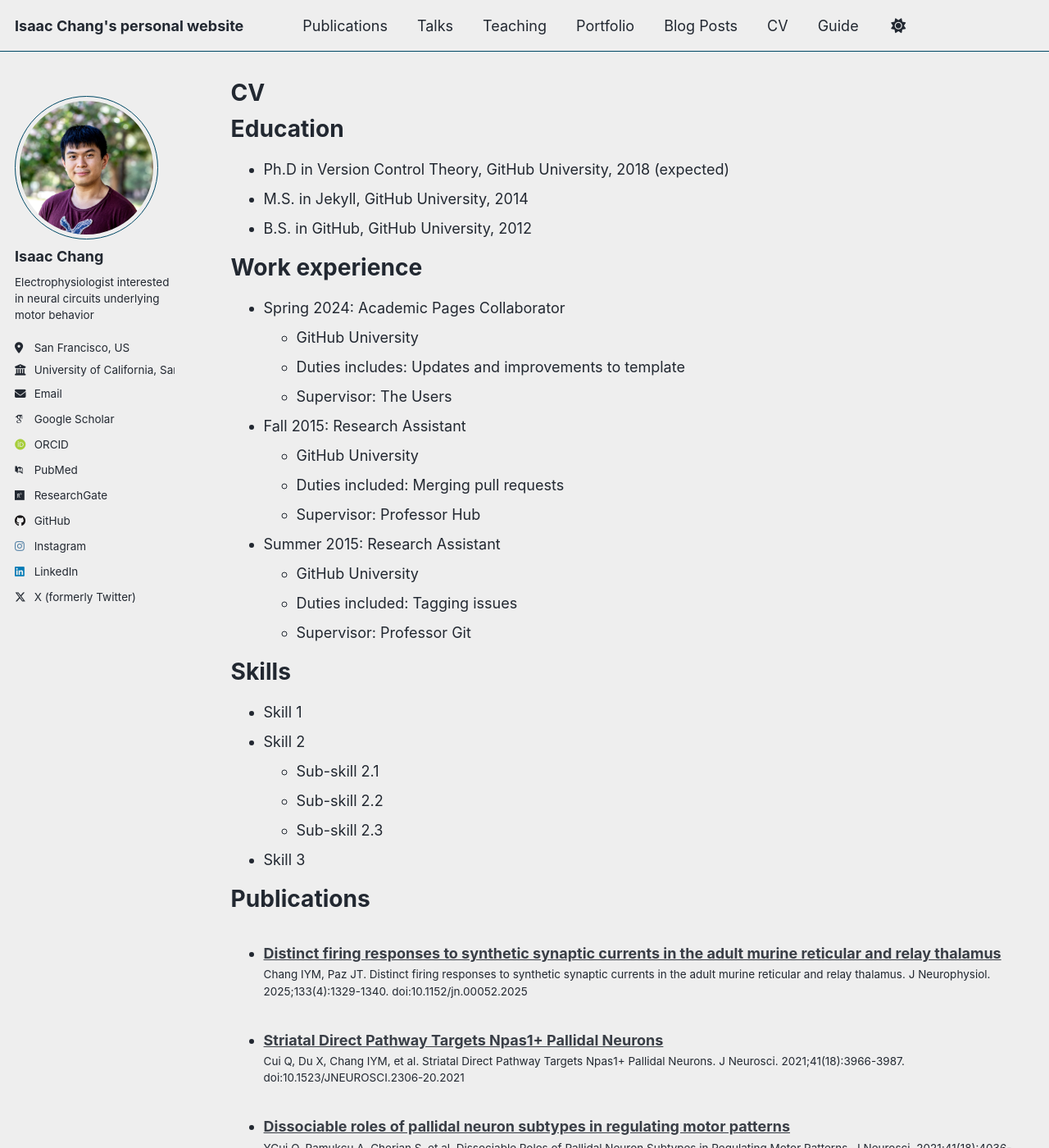
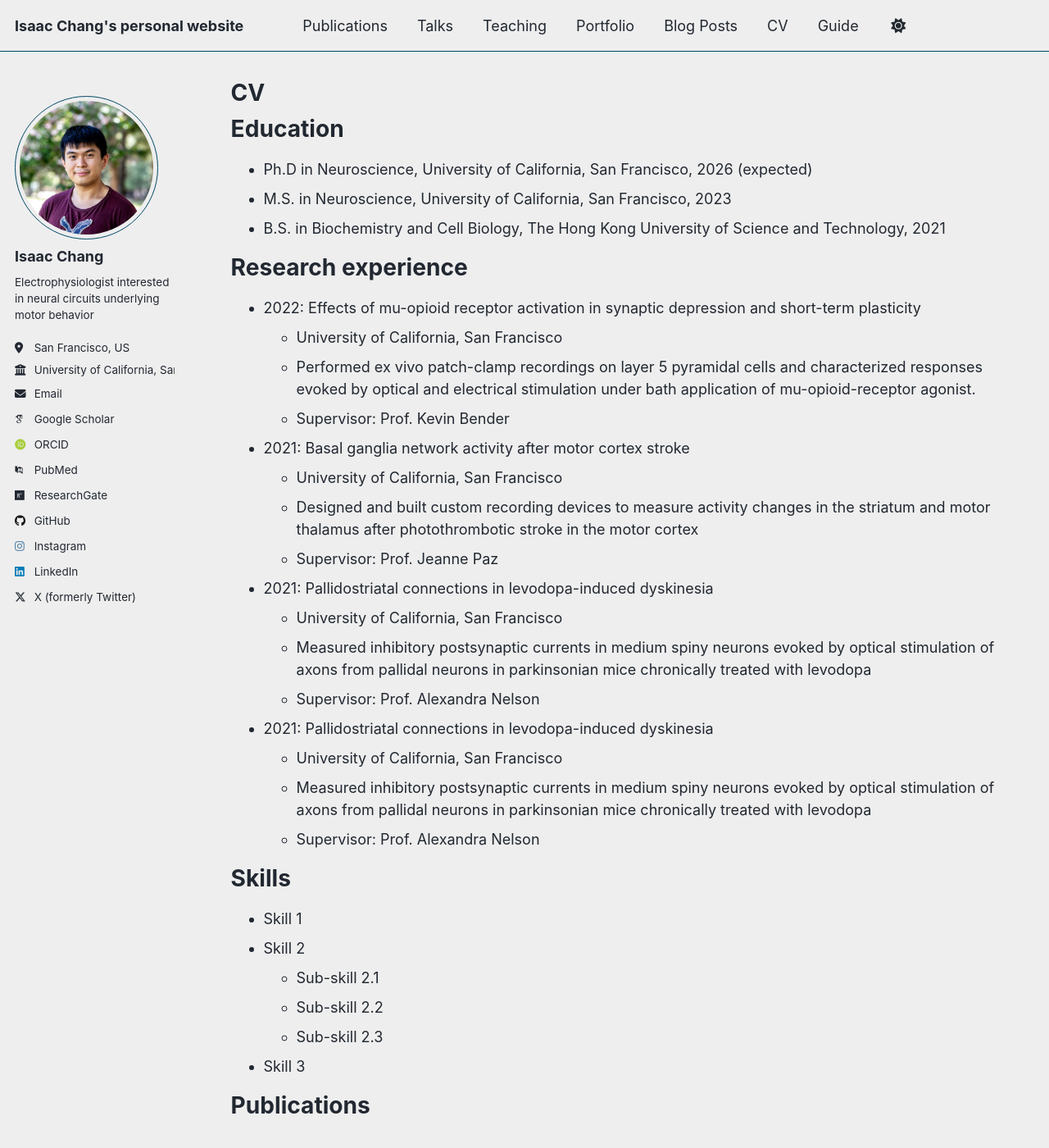
Before and after one commit to isaachkchang/isaachkchang.github.io, a Jekyll site: the page built from _pages/cv.md, in a window 1280 px wide and 1400 px high. Shown: the whole window at 82% size. Built offline with Jekyll 4.4.1, drawn with Linux system fonts in a browser that asks for light colours; some web fonts are replaced; a script that is not in the unit is left out; some of the changed text lies outside the part shown.

Commit message:
Update files

```diff
--- a/_includes/base_path
+++ b/_includes/base_path
@@ -3,3 +3,4 @@
 {% else %}
   {% assign base_path = site.github.url %}
 {% endif %}
+{% assign base_path = "" %}
--- a/_pages/cv.md
+++ b/_pages/cv.md
@@ -11,26 +11,31 @@
 
 Education
 ======
-* Ph.D in Version Control Theory, GitHub University, 2018 (expected)
-* M.S. in Jekyll, GitHub University, 2014
-* B.S. in GitHub, GitHub University, 2012
+* Ph.D in Neuroscience, University of California, San Francisco, 2026 (expected)
+* M.S. in Neuroscience, University of California, San Francisco, 2023
+* B.S. in Biochemistry and Cell Biology, The Hong Kong University of Science and Technology, 2021
 
-Work experience
+Research experience
 ======
-* Spring 2024: Academic Pages Collaborator
-  * GitHub University
-  * Duties includes: Updates and improvements to template
-  * Supervisor: The Users
+* 2022: Effects of mu-opioid receptor activation in synaptic depression and short-term plasticity
+  * University of California, San Francisco
+  * Performed ex vivo patch-clamp recordings on layer 5 pyramidal cells and characterized responses evoked by optical and electrical stimulation under bath application of mu-opioid-receptor agonist.
+  * Supervisor: Prof. Kevin Bender
 
-* Fall 2015: Research Assistant
-  * GitHub University
-  * Duties included: Merging pull requests
-  * Supervisor: Professor Hub
+* 2021: Basal ganglia network activity after motor cortex stroke
+  * University of California, San Francisco
+  * Designed and built custom recording devices to measure activity changes in the striatum and motor thalamus after photothrombotic stroke in the motor cortex
+  * Supervisor: Prof. Jeanne Paz
 
-* Summer 2015: Research Assistant
-  * GitHub University
-  * Duties included: Tagging issues
-  * Supervisor: Professor Git
+* 2021: Pallidostriatal connections in levodopa-induced dyskinesia
+  * University of California, San Francisco
+  * Measured inhibitory postsynaptic currents in medium spiny neurons evoked by optical stimulation of axons from pallidal neurons in parkinsonian mice chronically treated with levodopa
+  * Supervisor: Prof. Alexandra Nelson
+
+* 2021: Pallidostriatal connections in levodopa-induced dyskinesia
+  * University of California, San Francisco
+  * Measured inhibitory postsynaptic currents in medium spiny neurons evoked by optical stimulation of axons from pallidal neurons in parkinsonian mice chronically treated with levodopa
+  * Supervisor: Prof. Alexandra Nelson
 
 Skills
 ======
```
Also changed, not shown: _publications/2021-04-04-2.md (renamed from _publications/2010-10-01-paper-title-number-2.md), _publications/2021-05-05-1.md (renamed from _publications/2009-10-01-paper-title-number-1.md), _publications/2025-04-01.md (renamed from _publications/2015-10-01-paper-title-number-3.md).
